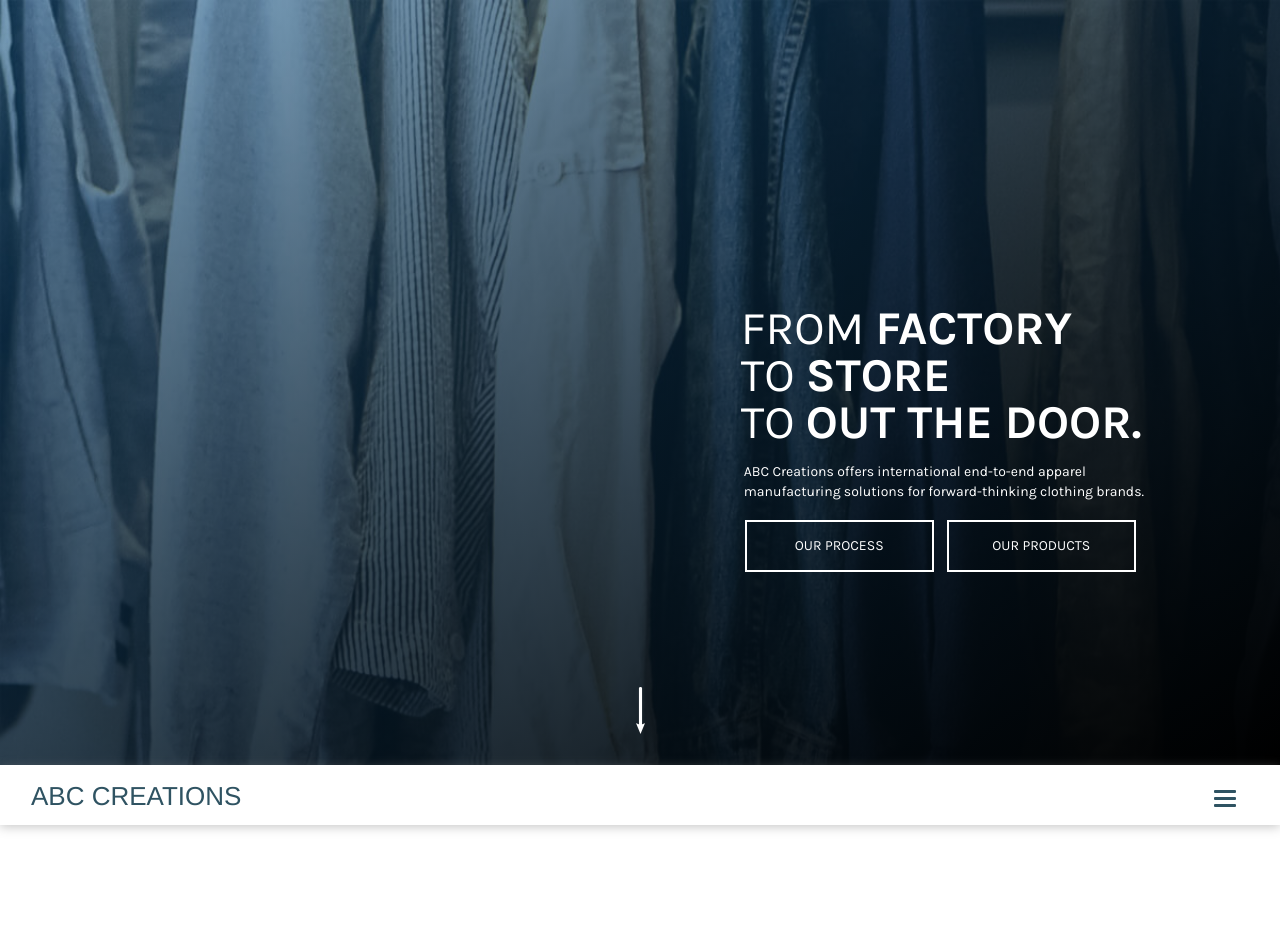
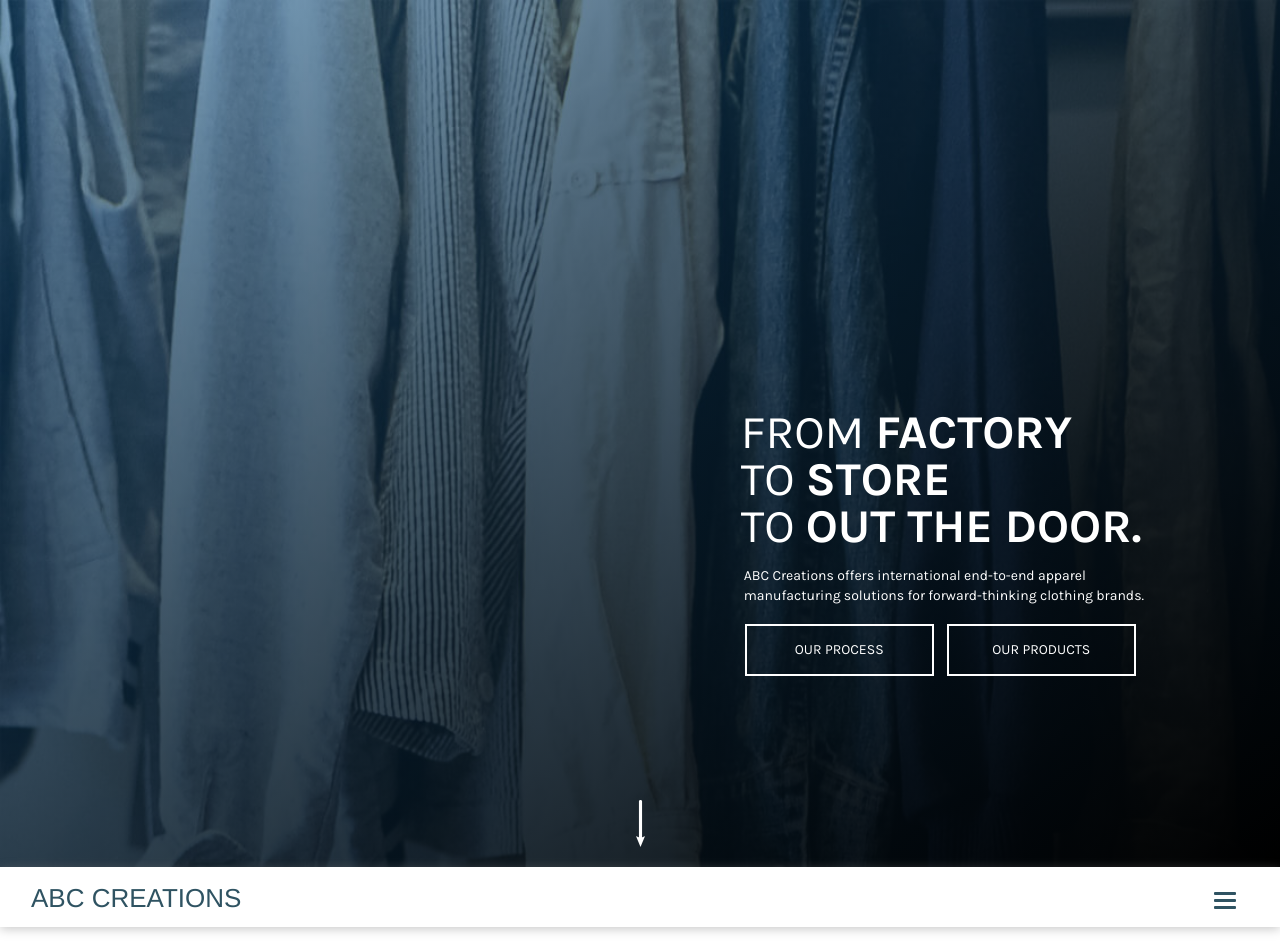
Before and after one commit to eliotSmithNYC/ABC-Creations, a plain HTML site: page index.html in a window 1280 px wide. Shown: the top 952 px of the page. Drawn offline with nearby package versions, Linux system fonts and the light colour scheme.

Commit message:
fixed top-section sizing

```diff
--- a/index.html
+++ b/index.html
@@ -11,8 +11,8 @@
 <body>
 	<div id="pageWrapper">
 		<section class='container-fluid'id='top-section'>
-			<div class="col-xs-12 col-md-12">
-				<div class="row text-button-row">
+			<div class="row text-button-row">
+				<div class="col-xs-12 col-md-12">
 					<div class="text-button-container">
 						<div class="leadText">
 						FROM <span class="bold">FACTORY</span> <br>TO <span class="bold">STORE</span><br>TO <span class="bold">OUT THE DOOR.</span></div>
@@ -23,11 +23,14 @@
 					</div>
 				</div>
 			</div>
-			<div class="row arrow-row">
-				<div id="arrow">
-					<img src="./img/arrow.png" alt="">
+				<div class="row arrow-row">
+					<div class="col-xs-12">
+						<div id="arrow">
+							<img src="./img/arrow.png" alt="">
+						</div>
+					</div>
 				</div>
-			</div>
+
 		</section>
 
 		<nav class="navbar ">
--- a/public/css/new.css
+++ b/public/css/new.css
@@ -5,7 +5,6 @@ html, body {
 }
 
 #top-section {
-	height: 765px;
 	width: 100%;
 	background-image:  linear-gradient(to bottom right, rgba(24,118,188, .4), rgba(0,0,0,1)),
 	linear-gradient(rgba(0, 0, 0, 0.2), rgba(0, 0, 0, .4)),
@@ -17,14 +16,14 @@ html, body {
 	position: relative;
 	display: flex;
 	flex-direction: column;
-	justify-content: flex-start;
+	justify-content: flex-end;
 }
 
 .text-button-container {
 	height: auto;
 	float: right;
 	margin-right: 9.3%;
-    margin-top: 24.4%;
+    margin-bottom: 124px;
 }
 
 .leadText {
@@ -112,17 +111,19 @@ html, body {
 }
 
 .arrow-row {
+	height: 47px;
+	margin-bottom: 20px;
+
+}
+#arrow {
 	display: flex;
 	flex-direction: row;
-	justify-content: center;
-}
-#arrow {
-	position: absolute;
-	bottom: 4%;
+	justify-content:  center;
+	cursor: pointer;
+
 }
 
 #bottom-section {
-
 	height: 100%
 	width: 100%;
     background-repeat: no-repeat;
--- a/public/js/main.js
+++ b/public/js/main.js
@@ -28,6 +28,12 @@ function setDynamicStyles() {
 
 
 	function setTopSectionHeight() {
+		var $topSection = $('#top-section');
+		var $arrowRow = $('.arrow-row');
+		console.log($arrowRow.height());
+		var topSectionHeight = windowHeight + $arrowRow.height() + 20;
+		$topSection.css('height', topSectionHeight);
+
 
 	}
 
```
